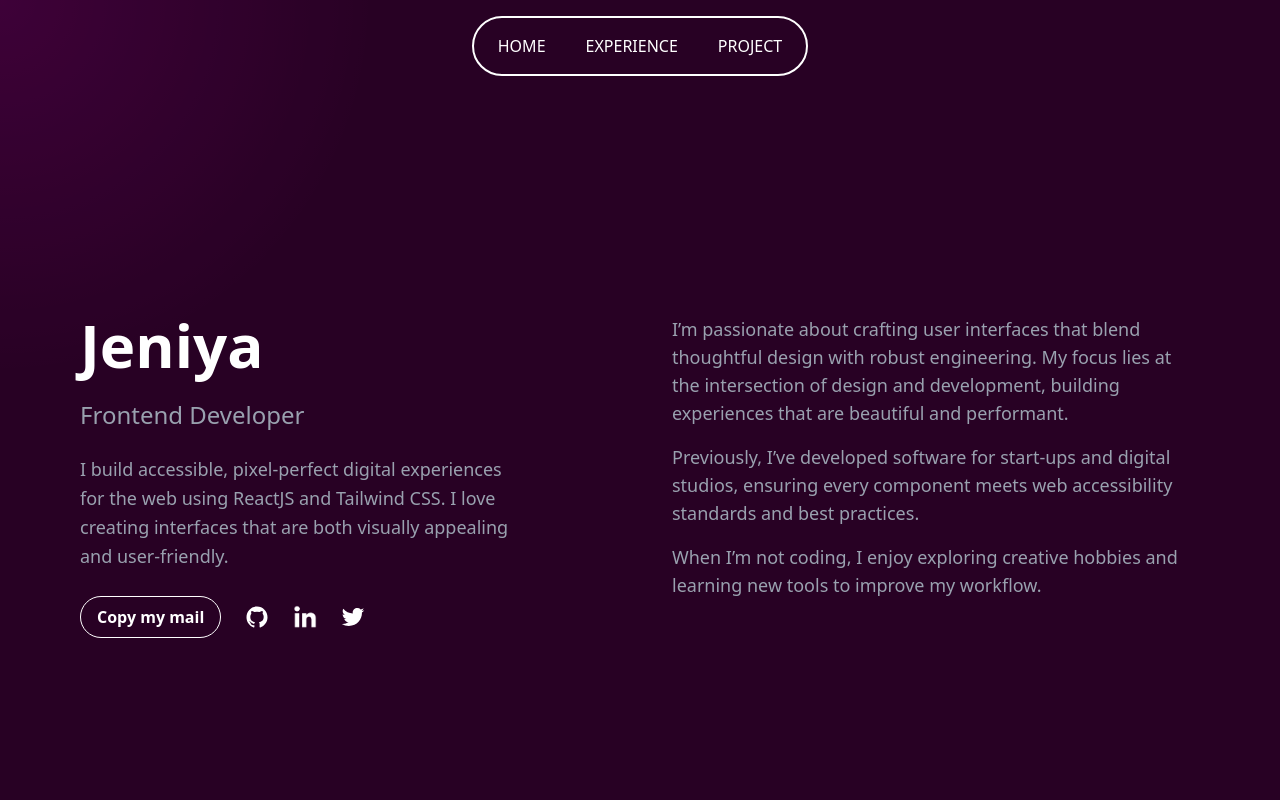
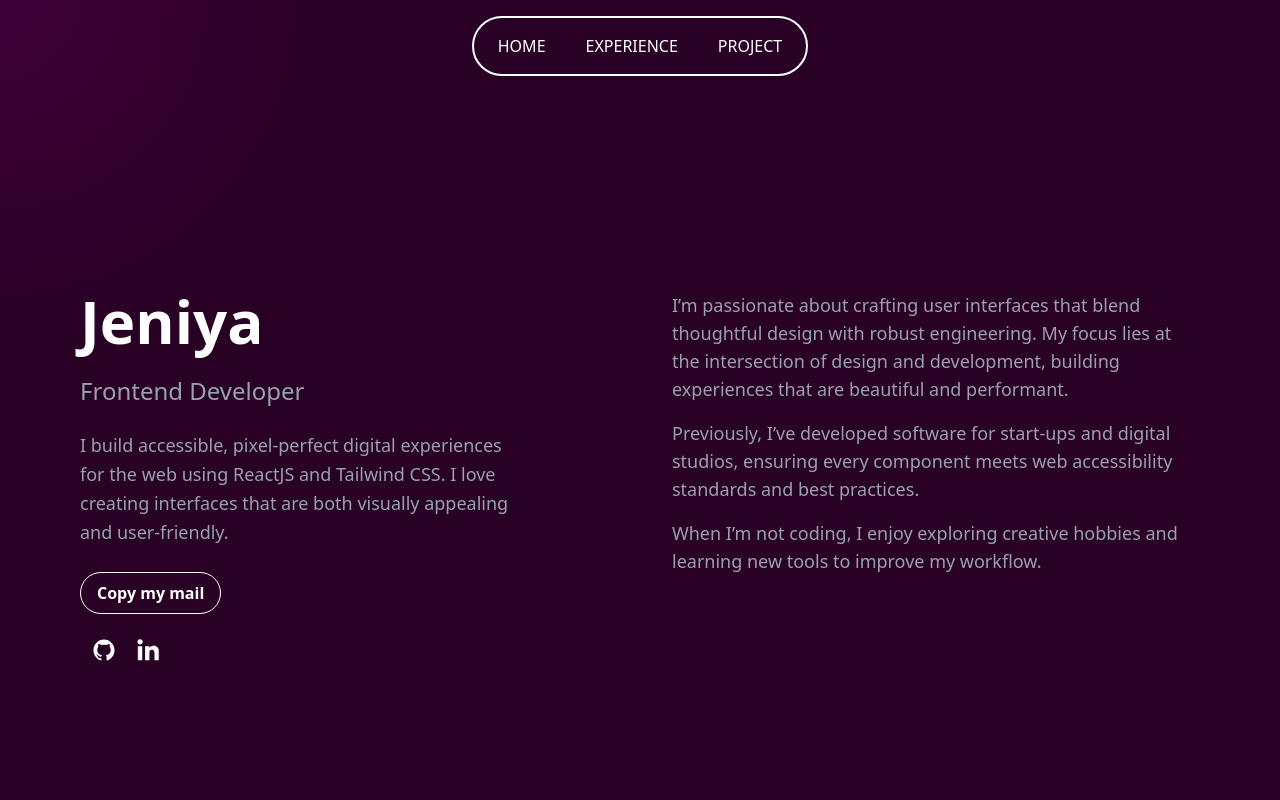
Before and after one commit to Jeniya14/my-portfolio, a React (Vite) app: page / in a window 1280 px wide. Shown: the top 800 px of the page. Built offline with nearby package versions, Linux system fonts and the light colour scheme.

Commit message:
Hero page update

```diff
--- a/src/section/Hero.jsx
+++ b/src/section/Hero.jsx
@@ -15,20 +15,21 @@ const Hero = () => {
             ReactJS and Tailwind CSS. I love creating interfaces that are both
             visually appealing and user-friendly.
           </p>
-          <div className="flex gap-3 space-x-3 items-center">
-            <button className="bg-transparent hover:bg-navbtn text-white font-semibold hover:text-white py-2 px-4 border border-white hover:border-transparent rounded-full" onClick='https://github.com/Jeniya14'  target='_blank' rel='noreferrer'>
+          <button className="bg-transparent hover:bg-navbtn text-white font-semibold hover:text-white py-2 px-4 border border-white hover:border-transparent rounded-full" href='https://github.com/Jeniya14'  target='_blank' rel='noreferrer'>
                     {/* <img src="/assets/instagram.svg" alt="github" className="w-6" /> */}
                     Copy my mail
             </button>
+          <div className="flex gap-5 items-center ps-3">
+
             <a href='https://github.com/Jeniya14'  target='_blank' rel='noreferrer'>
                     <img src="/assets/github.svg" alt="github" className="w-6" />
             </a>
             <a href='https://www.linkedin.com/in/jeniyaselvam/'  target='_blank' rel='noreferrer'>
                     <img src="/assets/lin.png" alt="Linkedin" className="w-6" />
             </a>
-             <a href='https://github.com/Jeniya14'  target='_blank' rel='noreferrer'>
+             {/* <a href='https://github.com/Jeniya14'  target='_blank' rel='noreferrer'>
                     <img src="/assets/twitter.svg" alt="github" className="w-6" />
-            </a>
+            </a> */}
 
         </div>
         </div>
```
